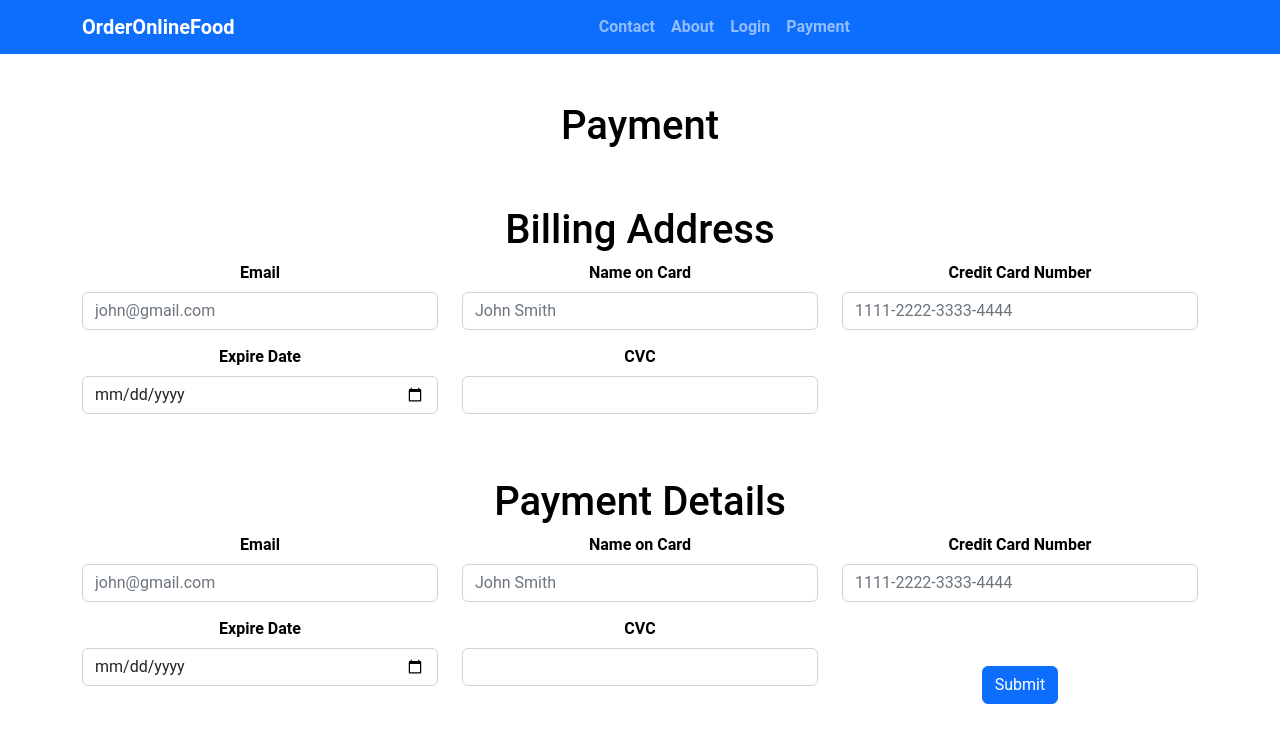
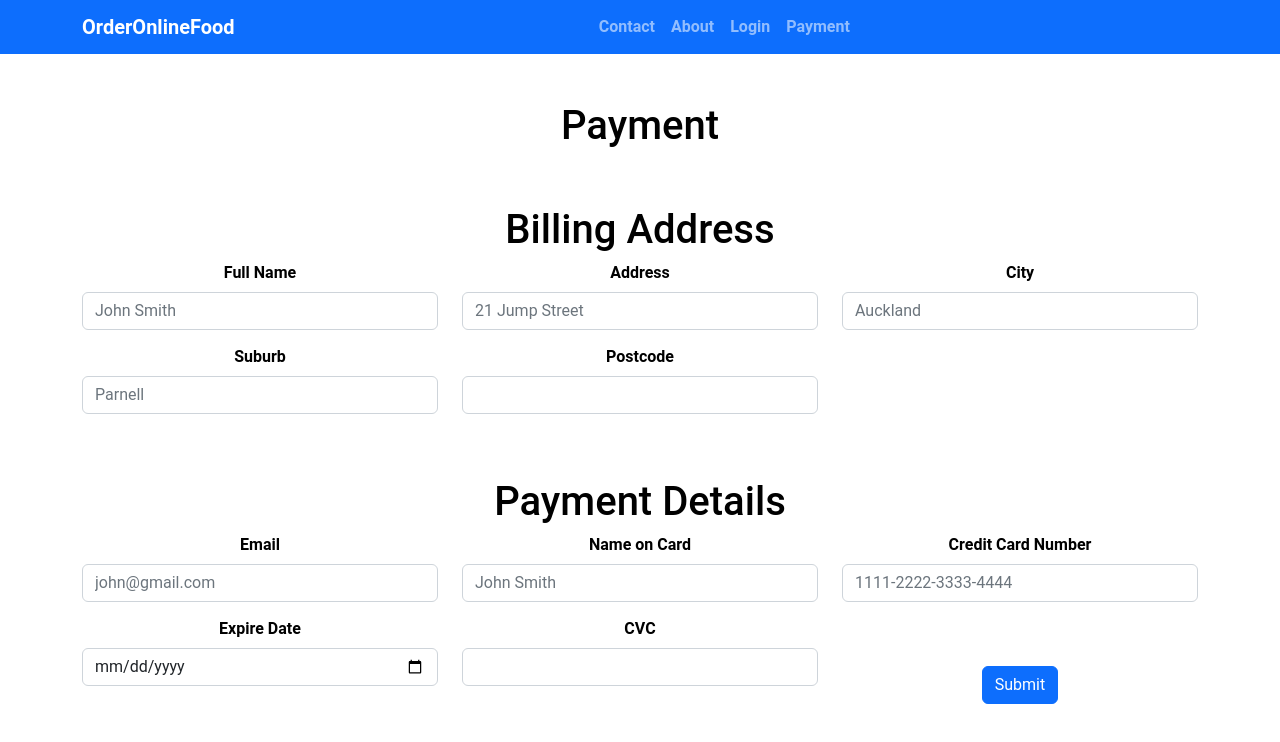
Before and after one commit to cheatchansovoth/SuperRock, a React (Create React App) app in the folder Super_Rock/frontend/: page /payment in a window 1280 px wide. Shown: the top 742 px of the page. Built offline with nearby package versions, Linux system fonts and the light colour scheme; the HTML template or start-up script is replaced by a standard one.

Commit message:
payment test

```diff
--- a/Super_Rock/frontend/src/Pages/Payment.js
+++ b/Super_Rock/frontend/src/Pages/Payment.js
@@ -39,8 +39,8 @@ const Payment=()=>
                 <Row>
                     <Col lg={4}>
                     <Form.Group className="mb-3" controlId="formBasicEmail">
-                        <Form.Label>Email</Form.Label>
-                        <Form.Control type="email" placeholder='john@gmail.com'
+                        <Form.Label data-testid = "name">Full Name</Form.Label>
+                        <Form.Control type="text" placeholder='John Smith'
                             onChange={(event)=>
                                 {
                                   setEmail(event.target.value);
@@ -52,8 +52,8 @@ const Payment=()=>
                     </Col>
                     <Col lg={4}>
                     <Form.Group className="mb-3" controlId="formBasicEmail">
-                        <Form.Label>Name on Card</Form.Label>
-                        <Form.Control type="text" placeholder='John Smith'
+                        <Form.Label>Address</Form.Label>
+                        <Form.Control type="text" placeholder='21 Jump Street'
                             onChange={(event)=>
                                 {
                                   setCreditHolderName(event.target.value);
@@ -65,8 +65,8 @@ const Payment=()=>
                     </Col>
                     <Col lg={4}>
                     <Form.Group className="mb-3" controlId="formBasicEmail">
-                        <Form.Label>Credit Card Number</Form.Label>
-                        <Form.Control type="password" maxLength="12" placeholder='1111-2222-3333-4444'
+                        <Form.Label>City</Form.Label>
+                        <Form.Control type="text" placeholder='Auckland'
                             onChange={(event)=>
                                 {
                                   setCreditCardNumber(event.target.value);
@@ -78,8 +78,8 @@ const Payment=()=>
                     </Col>
                     <Col lg={4}>
                     <Form.Group className="mb-3" controlId="formBasicEmail">
-                        <Form.Label>Expire Date</Form.Label>
-                        <Form.Control type="date"
+                        <Form.Label>Suburb</Form.Label>
+                        <Form.Control type="text" placeholder='Parnell'
                             onChange={(event)=>
                                 {
                                   setExpiredDate(event.target.value);
@@ -91,8 +91,8 @@ const Payment=()=>
                     </Col>
                     <Col lg={4}>
                     <Form.Group className="mb-3" controlId="formBasicEmail">
-                        <Form.Label>CVC</Form.Label>
-                        <Form.Control type="password" maxLength="3"
+                        <Form.Label>Postcode</Form.Label>
+                        <Form.Control type="text" maxLength='4'
                             onChange={(event)=>
                                 {
                                   setCvc(event.target.value);
```
Also changed, not shown: 1 other file (tests, documents, lock files or other folders).
